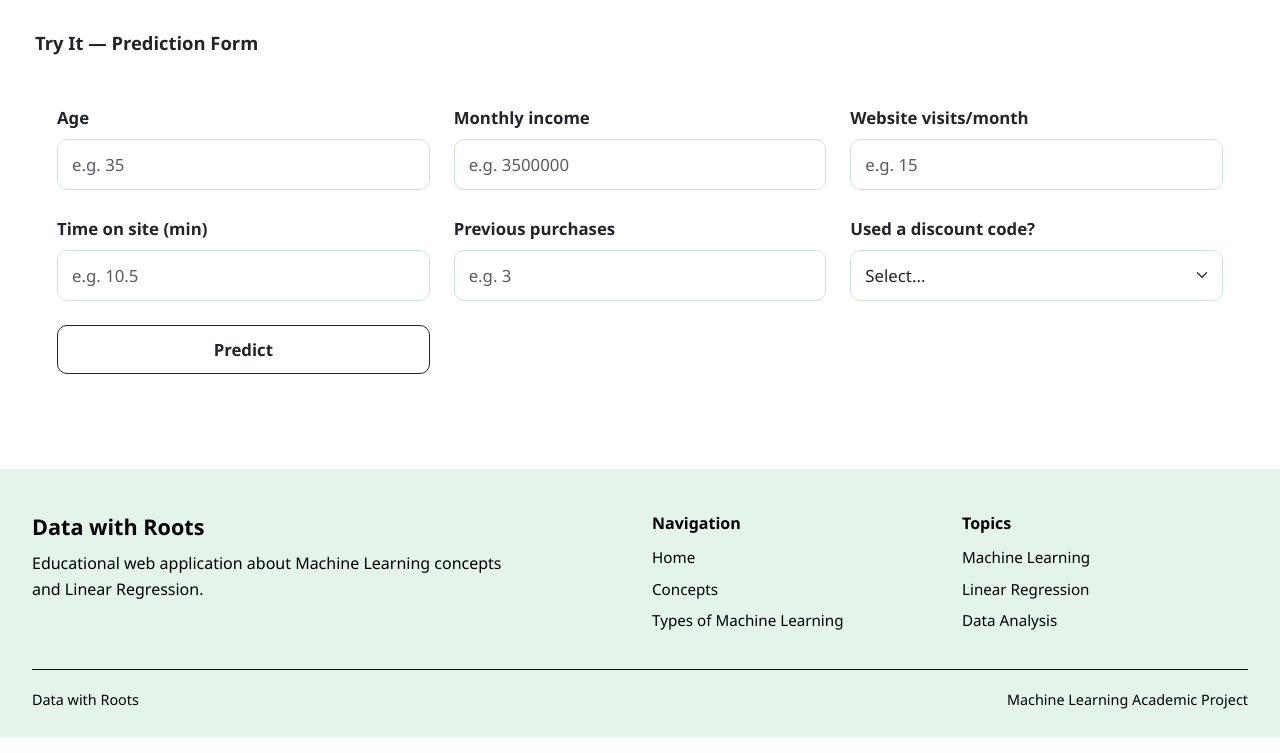
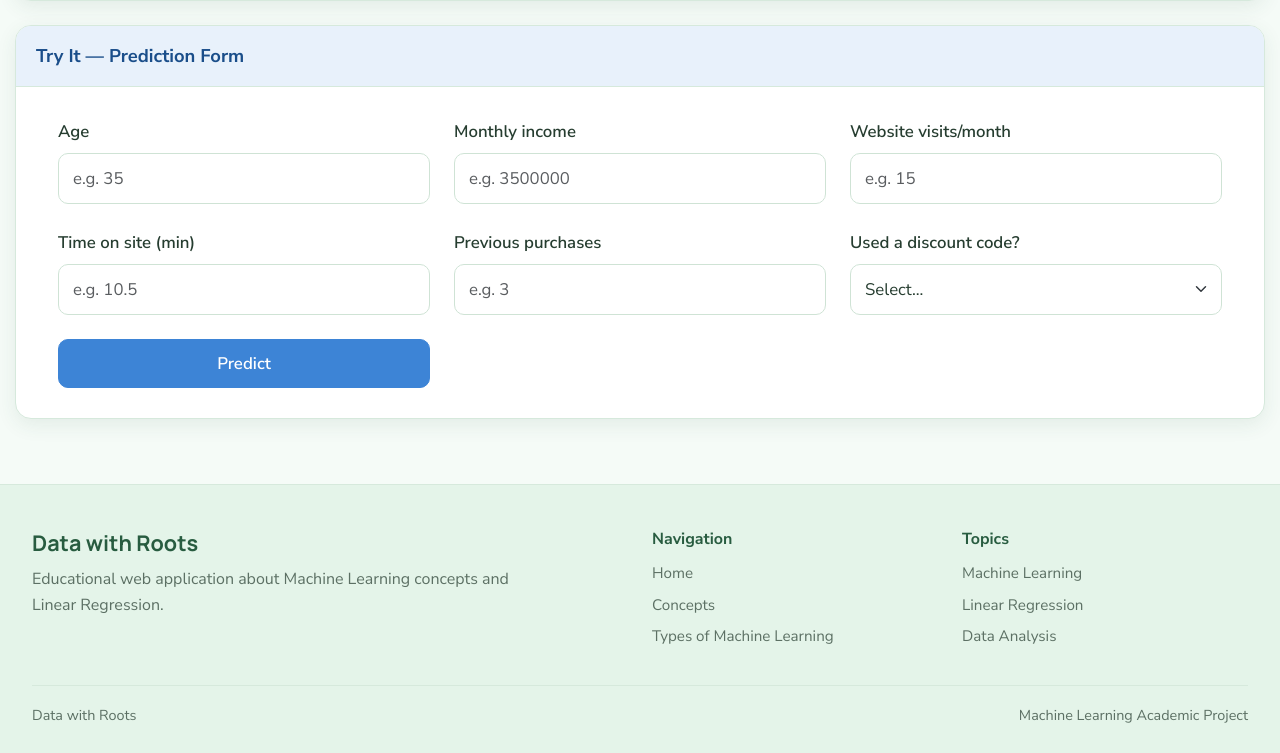
Before and after one commit to alvarojaviercano-ux/Machine-Learning, a Flask app: page /logistic/application in a window 1280 px wide. Shown: the part 1503-2256 px from the top of the page. Run offline with Flask 3, Linux system fonts and the light colour scheme.

Commit message:
Add typography and section accent colors (approved by team)

````diff
--- a/static/style.css
+++ b/static/style.css
@@ -1,4 +1,3 @@
-```css
 /* DATA WITH ROOTS MACHINE LEARNING WEBSITE */
 
 
@@ -28,6 +27,26 @@
 
     --shadow: 0 6px 20px rgba(40, 92, 64, 0.09);
 
+    /* Section accent colors */
+
+    --blue-soft: #e8f1fb;
+
+    --blue-button: #3d84d6;
+
+    --blue-dark: #1a4e8a;
+
+    --purple-soft: #f1edfb;
+
+    --purple-button: #8262d6;
+
+    --purple-dark: #4a2e8a;
+
+    /* Fonts */
+
+    --font-heading: "Manrope", sans-serif;
+
+    --font-body: "Nunito Sans", "Segoe UI", Arial, sans-serif;
+
 }
 
 
@@ -48,11 +67,34 @@ body {
 
     color: var(--text-main);
 
-    font-family: "Segoe UI", Arial, sans-serif;
+    font-family: var(--font-body);
 
     font-size: 18px;
 
     line-height: 1.65;
+
+}
+
+
+/* HEADINGS USE THE HEADING FONT */
+
+.navbar-brand,
+
+.page-container h1,
+
+.page-container h2,
+
+.page-container h3,
+
+.page-container h4,
+
+.card-title,
+
+.footer-title,
+
+header h1 {
+
+    font-family: var(--font-heading);
 
 }
 
@@ -477,6 +519,96 @@ section {
     font-size: 1.08rem;
 
     line-height: 1.7;
+
+}
+
+
+/* ============================================================ */
+/* SECTION ACCENT COLORS — Logistic Regression (blue) */
+/* ============================================================ */
+
+body.section-logistic .card-header {
+
+    background-color: var(--blue-soft) !important;
+
+    color: var(--blue-dark) !important;
+
+}
+
+body.section-logistic .page-container h1 {
+
+    color: var(--blue-dark);
+
+}
+
+body.section-logistic .btn-primary {
+
+    background-color: var(--blue-button) !important;
+
+    border-color: var(--blue-button) !important;
+
+}
+
+body.section-logistic .btn-primary:hover {
+
+    background-color: var(--blue-dark) !important;
+
+    border-color: var(--blue-dark) !important;
+
+}
+
+body.section-logistic .form-control:focus,
+
+body.section-logistic .form-select:focus {
+
+    border-color: var(--blue-button);
+
+    box-shadow: 0 0 0 0.2rem rgba(61, 132, 214, 0.18);
+
+}
+
+
+/* ============================================================ */
+/* SECTION ACCENT COLORS — K-Nearest Neighbors (purple) */
+/* ============================================================ */
+
+body.section-knn .card-header {
+
+    background-color: var(--purple-soft) !important;
+
+    color: var(--purple-dark) !important;
+
+}
+
+body.section-knn .page-container h1 {
+
+    color: var(--purple-dark);
+
+}
+
+body.section-knn .btn-primary {
+
+    background-color: var(--purple-button) !important;
+
+    border-color: var(--purple-button) !important;
+
+}
+
+body.section-knn .btn-primary:hover {
+
+    background-color: var(--purple-dark) !important;
+
+    border-color: var(--purple-dark) !important;
+
+}
+
+body.section-knn .form-control:focus,
+
+body.section-knn .form-select:focus {
+
+    border-color: var(--purple-button);
+
+    box-shadow: 0 0 0 0.2rem rgba(130, 98, 214, 0.18);
 
 }
 
--- a/templates/base.html
+++ b/templates/base.html
@@ -11,7 +11,13 @@
         href="https://cdn.jsdelivr.net/npm/bootstrap@5.3.3/dist/css/bootstrap.min.css"
         rel="stylesheet"
     >
-
+    <!-- Google Fonts -->
+    <link rel="preconnect" href="https://fonts.googleapis.com">
+    <link rel="preconnect" href="https://fonts.gstatic.com" crossorigin>
+    <link
+        href="https://fonts.googleapis.com/css2?family=Manrope:wght@500;700;800&family=Nunito+Sans:wght@400;600;700&display=swap"
+        rel="stylesheet"
+    >
     <!-- Custom CSS -->
     <link
         rel="stylesheet"
@@ -19,7 +25,7 @@
     >
 </head>
 
-<body>
+<body class="{% block body_class %}{% endblock %}">
 
 <!-- ================= NAVIGATION BAR ================= -->
 
--- a/templates/logistic_application.html
+++ b/templates/logistic_application.html
@@ -1,6 +1,6 @@
 {% extends "base.html" %}
 {% block title %}Logistic Regression — Application{% endblock %}
-
+{% block body_class %}section-logistic{% endblock %}
 {% block content %}
 <h1 class="mb-4">Logistic Regression — Application</h1>
 
--- a/templates/logistic_concepts.html
+++ b/templates/logistic_concepts.html
@@ -1,6 +1,6 @@
 {% extends "base.html" %}
 {% block title %}Logistic Regression — Concepts{% endblock %}
-
+{% block body_class %}section-logistic{% endblock %}
 {% block content %}
 <h1 class="mb-4">Logistic Regression — Concepts</h1>
 
--- a/templates/logistic_metrics.html
+++ b/templates/logistic_metrics.html
@@ -1,6 +1,6 @@
 {% extends "base.html" %}
 {% block title %}Logistic Regression — Evaluation Metrics{% endblock %}
-
+{% block body_class %}section-logistic{% endblock %}
 {% block content %}
 <h1 class="mb-4">Logistic Regression — Evaluation Metrics</h1>
 
````
